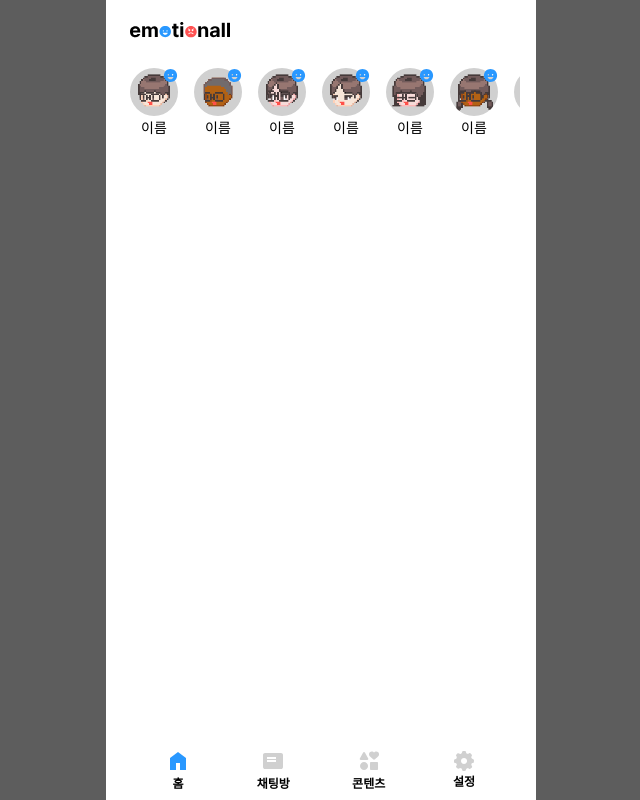
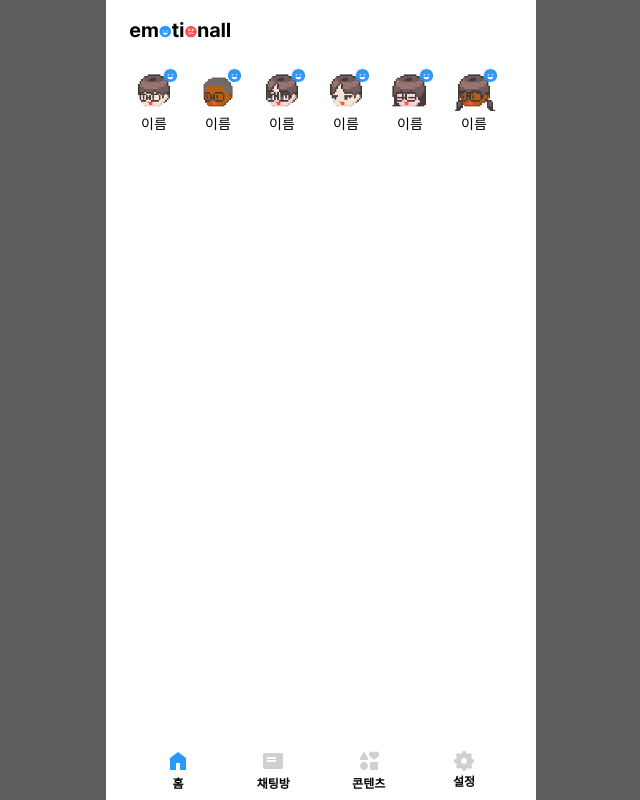
Before and after one commit to imYourChoi/emotionall, a Next.js app in the folder front/: page / in a window 1280 px wide. Shown: the whole page, without its empty margins (319-959 px from the left). Built offline with nearby package versions, Linux system fonts and the light colour scheme; a web font is replaced by a local one.

Commit message:
avatar 배경 제거

```diff
--- a/front/src/components/home/HomeList.jsx
+++ b/front/src/components/home/HomeList.jsx
@@ -3,8 +3,8 @@ import { PositiveFace } from "../icons/Emotions";
 
 const Item = () => {
   return (
-    <div className="flex flex-col items-center relative gap-1">
-      <div className="w-12 h-12 relative rounded-full overflow-hidden bg-black-200">
+    <div className="flex flex-col items-center relative">
+      <div className="w-12 h-12 relative">
         <Avatar
           width="48px"
           avatar={{
```
